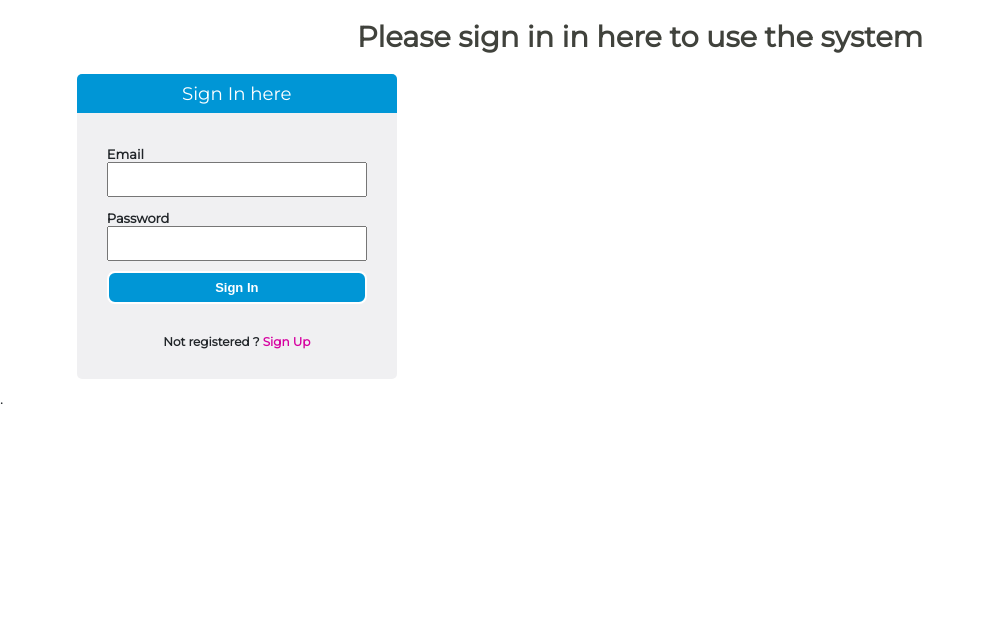
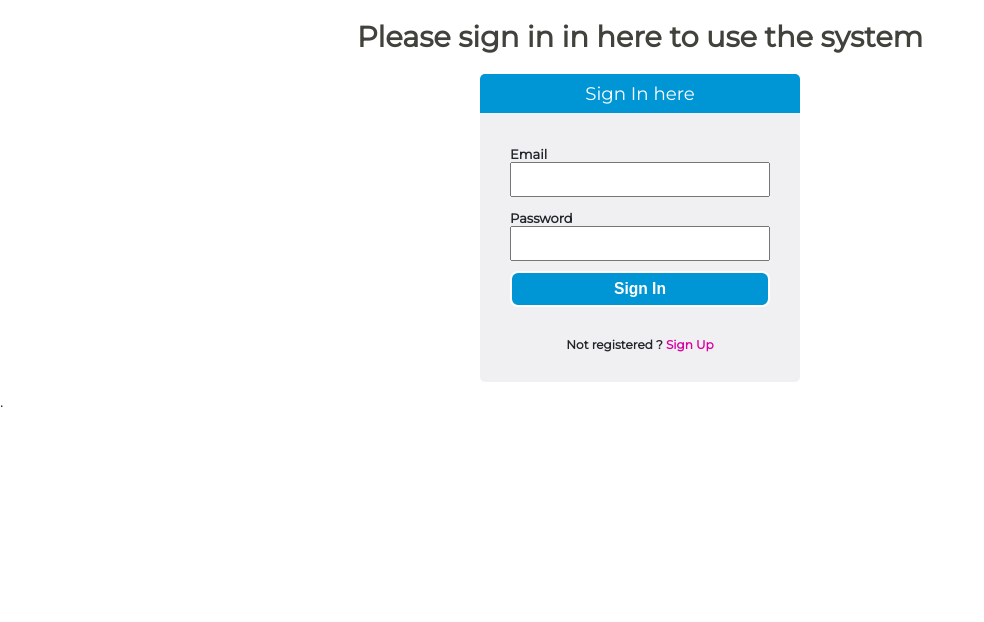
Before and after one commit to KabakiAntony/rms, a Flask app: page /fe/signin in a window 1280 px wide. Shown: the part 60-682 px from the top of the page, without its empty margins (0-984 px from the left). Run offline with Flask 2, Linux system fonts and the light colour scheme; parts of the project's set-up code (start-up, migrations or seed data) failed here and were passed over.

Commit message:
styled the sign in form

```diff
--- a/app/static/css/rms-main.css
+++ b/app/static/css/rms-main.css
@@ -77,6 +77,9 @@ html,body{
     font-size: 100%;
     color: #0d1113;
   }
+  .sign-in-form{
+    margin:0 auto;
+  }
   .top-text{
 
     font-size: larger;
@@ -142,7 +145,7 @@ color:rgb(255, 255, 255);
 margin-bottom: 10px;
 display: inline-block;
 width:100%;
-font-size: 100%;
+font-size: 120%;
 }
 .text-center{
   text-align: center;
@@ -198,7 +201,7 @@ footer
   position: fixed;
   z-index: 1;
   top: 150px;
-  font-size: 120%;
+  font-size: 100%;
   font-weight: 500;
 }
 
```
